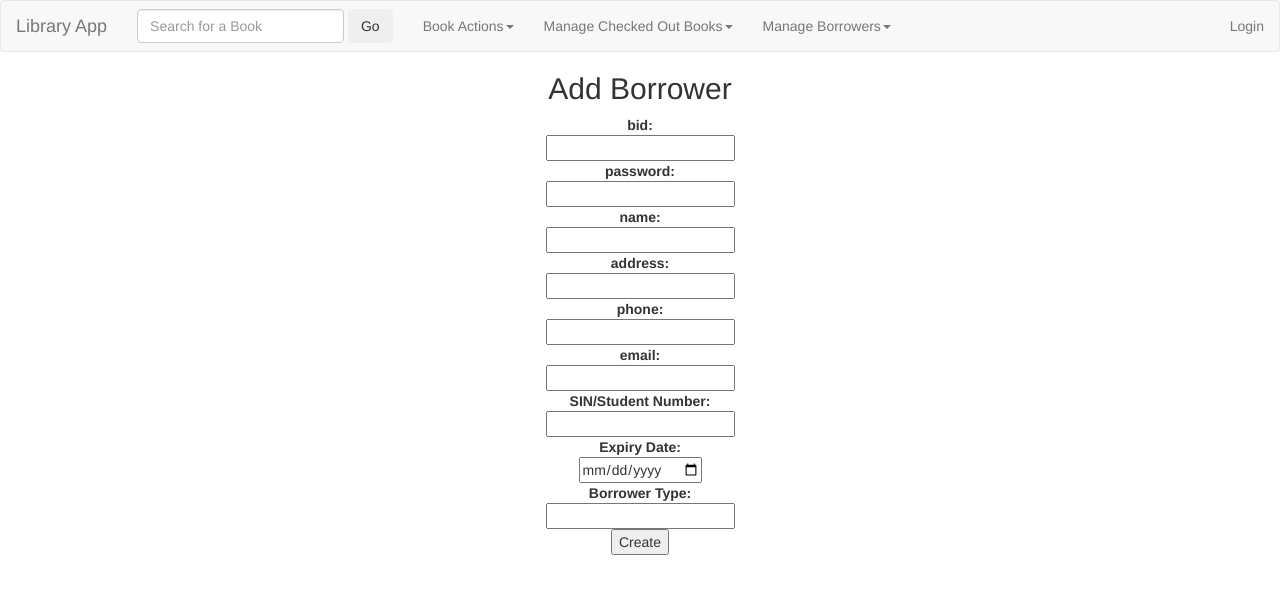
After one commit to wywong/CS304, a Flask app: page /addborrower in a window 1280 px wide. The commit adds this page. Shown: the top 594 px of the page. Run offline with Flask 2, Linux system fonts and the light colour scheme; some libraries are stand-ins or nearby versions.

Commit message:
addBorrower now inserts a tuple

```diff
--- a/site.py
+++ b/site.py
@@ -4,6 +4,9 @@ from flask import Flask, render_template
 from flask import request, Response, session, flash, redirect, url_for
 
 from functools import wraps
+
+import MySQLdb
+from src import TableOperation
 
 class Account:
     def __init__(self, passwd, accType):
@@ -18,6 +21,14 @@ accs = {'clerk1':Account('word', 'clerk'),
         'fac1':Account('1234', 'borrower'),
         'lib1':Account('1234', 'librarian')
         }
+
+try:
+    db = MySQLdb.connect(host="localhost",
+                        user="testuser",
+                        passwd="01189998819991197253",
+                        db="cs304")
+except:
+    print "Error %d: %s" % (e.args[0], e.args[1])
 
 app = Flask(__name__)
 app.secret_key = 'totally not safe'
@@ -56,5 +67,28 @@ def logout():
     session.pop('username', None)
     return redirect(url_for('login'))
 
+@app.route('/addborrower', methods=['POST', 'GET'])
+def addborrower():
+    error = None
+    if request.method == 'POST':
+        bid = request.form[ 'bid' ]
+        passwd = request.form[ 'passwd' ]
+        bName = request.form[ 'name' ]
+        addr = request.form[ 'addr' ]
+        phone = request.form[ 'phone' ]
+        email = request.form[ 'email' ]
+        sNum = request.form[ 'sNum' ]
+        expiryDate = request.form[ 'expiryDate' ]
+        bType = request.form[ 'bType' ]
+
+        row = (bid, passwd, bName, addr, phone, email, sNum, expiryDate, bType)
+
+        row = [element.encode('utf-8') for element in row]
+
+        TableOperation.insertTuple(db, 'Borrower', tuple(row))
+        return redirect(url_for('index', user=None))
+
+    return render_template('addborrower.html', error=error)
+
 if __name__ == '__main__':
     app.run(debug=True)
--- /dev/null
+++ b/templates/addborrower.html
@@ -0,0 +1,30 @@
+{% extends "index.html" %}
+{% block content %}
+<center>
+<h2>Add Borrower</h2>
+{% if error %}<p class=error><strong>Error:</strong> {{ error }}{% endif %}
+<form action="{{ url_for('addborrower') }}" method=post>
+	<dl>
+		<dt>bid:
+		<dd><input type=text name=bid>
+		<dt>password:
+		<dd><input type=text name=passwd>
+		<dt>name:
+		<dd><input type=text name=name>
+		<dt>address:
+		<dd><input type=text name=addr>
+		<dt>phone:
+		<dd><input type=text name=phone>
+		<dt>email:
+		<dd><input type=text name=email>
+		<dt>SIN/Student Number:
+		<dd><input type=text name=sNum>
+		<dt>Expiry Date:
+		<dd><input type=date name=expiryDate>
+		<dt>Borrower Type:
+		<dd><input type=text name=bType>
+		<dd><input type=submit value=Create>
+	</dl>
+</form>
+</center>
+{% endblock %}
--- a/templates/index.html
+++ b/templates/index.html
@@ -46,7 +46,7 @@
 			<li class="dropdown">
 			<a href="#" class="dropdown-toggle" data-toggle="dropdown">Manage Borrowers<b class="caret"></b></a>
 				<ul class = "dropdown-menu">
-					<li><a href="#">Add Borrower</a></li>
+					<li><a href="/addborrower">Add Borrower</a></li>
 				</ul>
 			</li>
 
```
